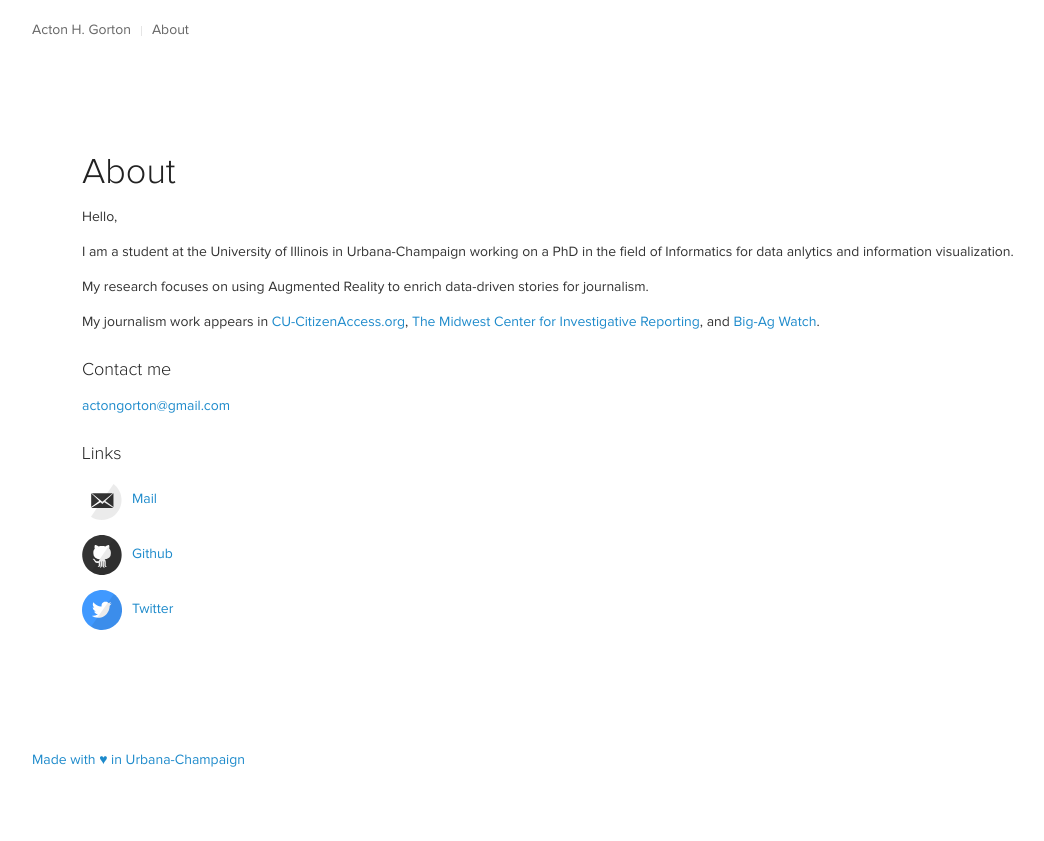
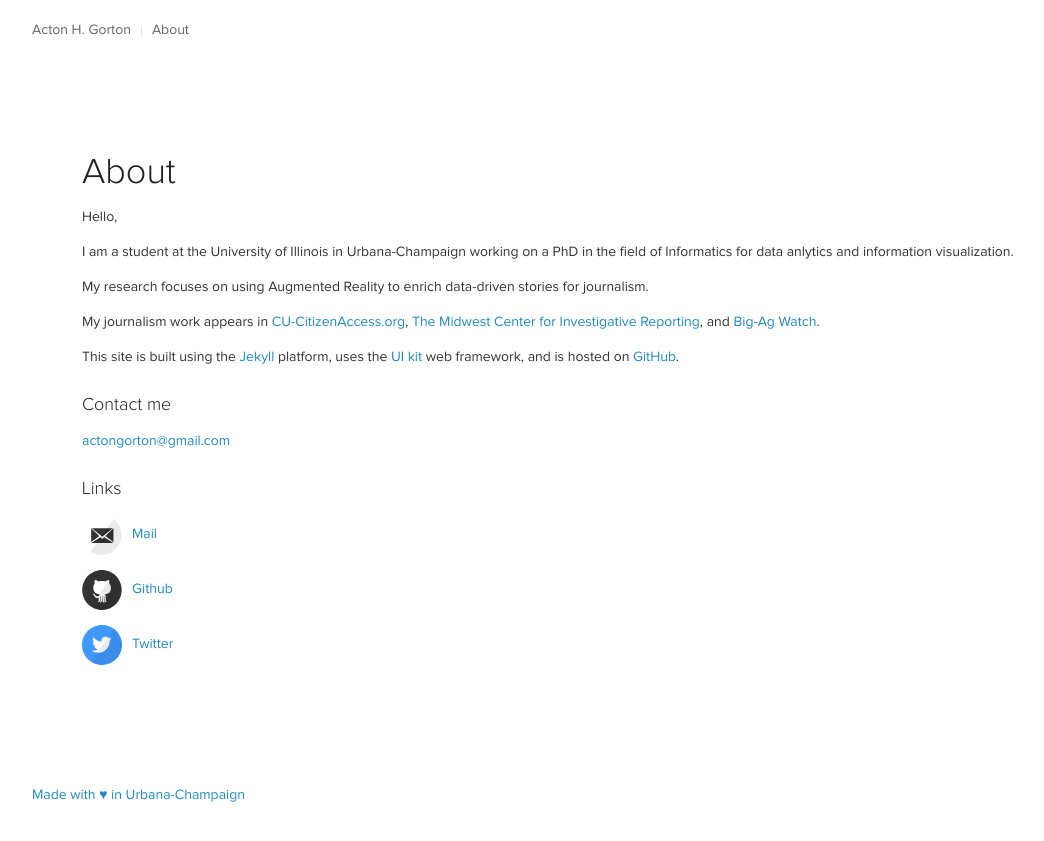
Before and after one commit to acer9997/acer9997.github.io, a Jekyll site: the page built from about.md, in a window 1280 px wide. Shown: the top 841 px of the page, without its empty margins (43-1087 px from the left). Built offline with Jekyll 4.4.1, drawn with Linux system fonts in a browser that asks for light colours.

Commit message:
updated about page

```diff
--- a/about.md
+++ b/about.md
@@ -12,6 +12,8 @@ My research focuses on using Augmented Reality to enrich data-driven stories for
 
 My journalism work appears in [CU-CitizenAccess.org](http://cu-citizenaccess.org), [The Midwest Center for Investigative Reporting](http://investigatemidwest.org), and [Big-Ag Watch](http://bigagwatch.org).
 
+This site is built using the [Jekyll](https://jekyllrb.com/) platform, uses the [UI kit](http://getuikit.com/) web framework, and is hosted on [GitHub](https://github.com/).
+
 ### Contact me
 
 [actongorton@gmail.com](mailto:actongorton@gmail.com)
```
